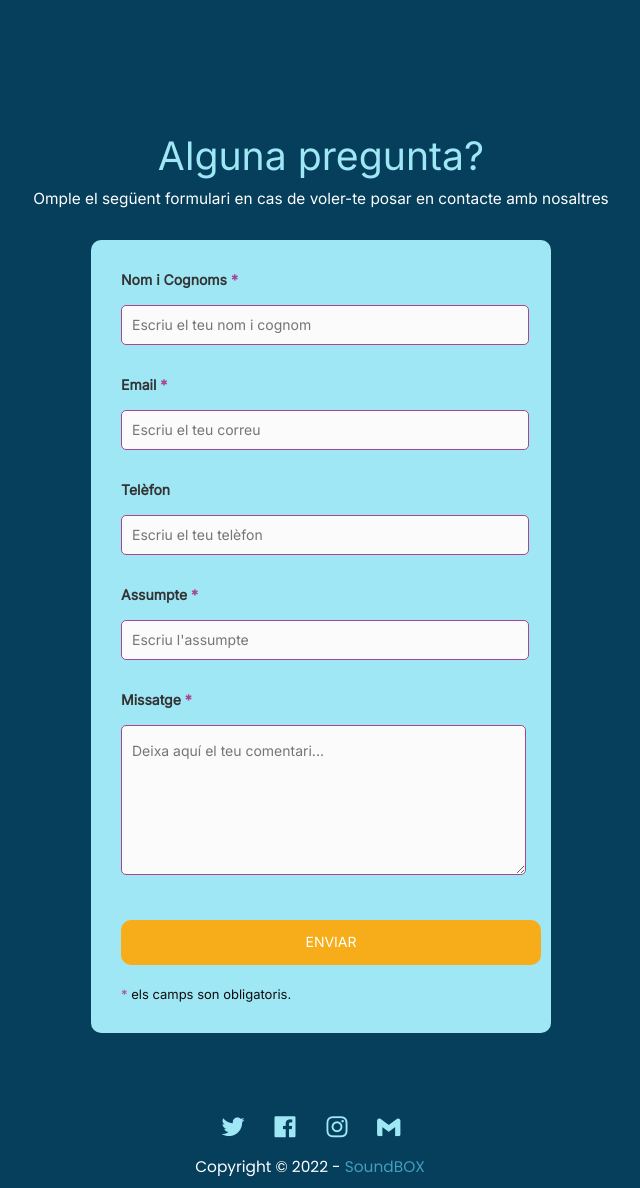
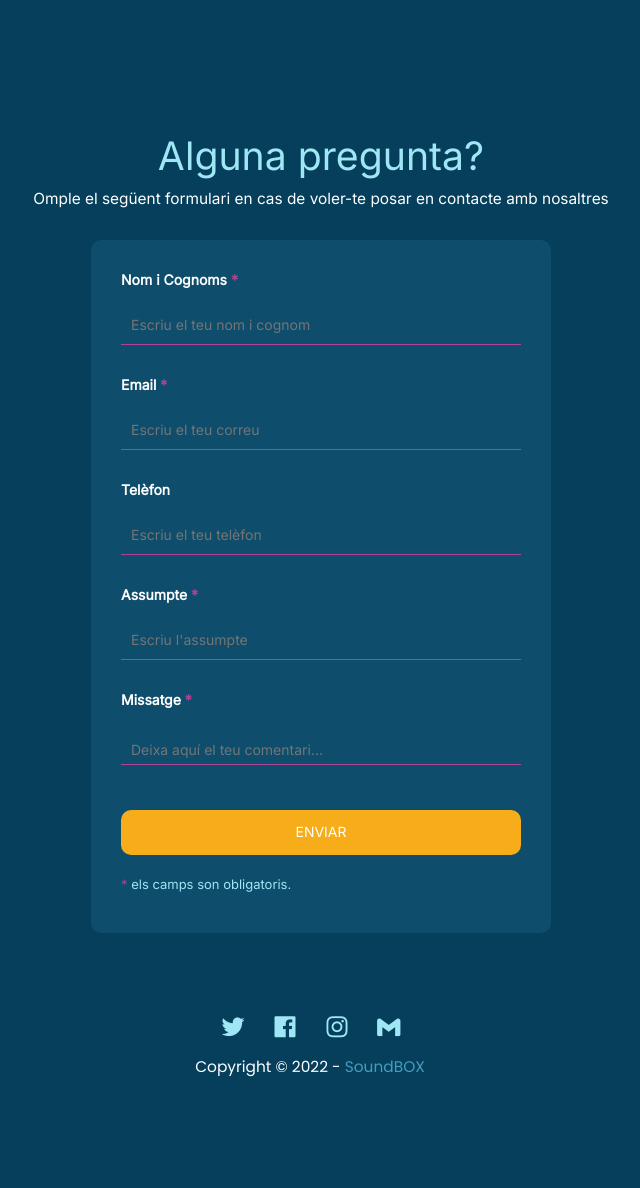
Before and after one commit to ManelFix/Projecte-Final-DAW2, a PHP site: page /html/index.html in a window 1280 px wide; the page is wider, and only the part inside the window is pictured. Shown: the part 1744-2932 px from the top of that part, without its empty margins (319-959 px from the left). After the commit the page ends 2821 px from the top of that part, so only its background shows below. Run offline with PHP 8.4, Linux system fonts and the light colour scheme.

Commit message:
Update estilo.css

```diff
--- a/css/estilo.css
+++ b/css/estilo.css
@@ -382,59 +382,59 @@ body{
     height: auto;
     margin: 80px auto;
     border-radius: 10px;
-    padding-top: 30px;
     padding-bottom: 20px;
-    background-color: #9FE7F5;
-    padding-left: 30px;
+    background-color: rgba(17, 81, 113, 0.78);
     float: inherit;
     display: flex;
     font-family: 'Inter', sans-serif;
+    padding: 30px;
+}
 
+.divContacte form {
+    width: 100%;
+}
+
+.divContacte form > * {
+    color: #9FE7F5;
 }
 
 .estilInput input {
-    background-color: #fbfbfb;
-    width: 408px;
+    background-color: transparent;
+    width: 100%;
     height: 40px;
-    border-radius: 5px;
-    border-style: solid;
-    border-width: 1px;
-    border-color: #ab4493;
-    margin-top: 10px;
+    border: none;
+    border-bottom: solid 1px #ab4493;
     padding-left: 10px;
-    margin-bottom: 20px;
+    margin: 10px auto 20px auto;
 }
 
 .estilInput textarea {
-    background-color: #fbfbfb;
-    width: 405px;
-    height: 150px;
-    border-radius: 5px;
-    border-style: solid;
-    border-width: 1px;
-    border-color: #ab4493;
-    margin-top: 10px;
+    background-color: transparent;
+    width: 100%;
+    height: 40px;
+    border: none;
+    border-bottom: solid 1px #ab4493;
     padding-left: 10px;
-    margin-bottom: 20px;
+    margin: 10px auto 20px auto;
     padding-top: 15px;
-    resize: vertical;
+    resize: none;
 }
 
 .estilInput label {
+    color: #fff;
     display: block;
     float: center;
 }
 
 .btnFormulari {
     height: 45px;
-    margin-bottom: 20px;
-    margin-top: 10px;
+    margin: 10px auto 20px auto;
     text-transform: uppercase;
     background-color: #F7AD19;
     border-color: #F7AD19;
     border-style: solid;
     border-radius: 10px;
-    width: 420px;
+    width: 100%;
     cursor: pointer;
 }
 
@@ -641,3 +641,174 @@ footer span{
     border-radius: 15px;
     margin-top: 30px;
 }
+
+/* AUDIO PLAYER */
+#audio-player-container {
+  width: 70%;
+  margin: 25px;
+  padding: 10px;
+  border-radius: 10px;
+  background: #053F5C;
+}
+
+#audio-player-container > * {
+  display: inline-block;
+  color: #fff;
+  vertical-align: bottom;
+}
+
+#audio-player-container > span, #audio-player-container > button {
+  margin: 10px 0;
+}
+.play-button-outer {
+  position:  relative;
+  width: 3em;
+  height: 3em;
+  background: #F7AD19;
+  cursor: pointer;
+  border-radius: 50%;
+}
+
+.play-button {
+  top: 16%;
+  left: 16%;
+  position: absolute;
+  background: transparent;
+  border: none;
+}
+
+#play-icon {
+  color: #fff;
+  width: 30px;
+  height: 30px;
+}
+
+.play-button-outer:hover #play-icon{
+  color: #053F5C;
+}
+
+#mute-button, #like-button {
+  background: transparent;
+  border: none;
+}
+
+#mute-button > #mute-icon:hover, #like-button > #like-icon:hover {
+  color: #F7AD19;
+}
+
+/* BARRA DURACIÓN / BARRA VOLUMEN */
+#seek-slider {
+  height: 19px;
+  -webkit-appearance: none;
+  margin: 10px 0;
+  width: 60%;
+  background: #053F5C;
+  border-radius: 5px;
+}
+
+#volume-slider {
+  height: 19px;
+  -webkit-appearance: none;
+  margin: 10px 0;
+  background: #053F5C;
+  border-radius: 5px;
+  margin-left: 15px;
+}
+
+#seek-slider:focus, #volume-slider:focus {
+  outline: none;
+}
+
+#seek-slider::-webkit-slider-runnable-track, #volume-slider::-webkit-slider-runnable-track {
+  width: 100%;
+  height: 10px;
+  cursor: pointer;
+  animate: 0.2s;
+  background: #F7AD19;
+  border-radius: 5px;
+}
+
+#seek-slider::-webkit-slider-thumb, #volume-slider::-webkit-slider-thumb {
+  height: 10px;
+  width: 0px;
+  border-radius: 25px;
+  background: #000000;
+  cursor: pointer;
+  -webkit-appearance: none;
+  margin-top: -1.5px;
+}
+
+#seek-slider:focus::-webkit-slider-runnable-track, #volume-slider:focus::-webkit-slider-runnable-track {
+  background: #F7AD19;
+}
+
+#seek-slider::-moz-range-track, #volume-slider::-moz-range-track {
+  width: 100%;
+  height: 10px;
+  cursor: pointer;
+  animate: 0.2s;
+  background: #fff;
+  border-radius: 5px;
+}
+
+#seek-slider::-moz-range-thumb, #volume-slider::-moz-range-thumb {
+  border: none;
+  height: 10px;
+  width: 0px;
+  border-radius: 25px;
+  background: #F7AD19;
+  cursor: pointer;
+}
+
+#seek-slider::-moz-range-progress, #volume-slider::-moz-range-progress {
+  height: 10px;
+  width: 100%;
+  background-color: #F7AD19;
+  border-radius: 5px;
+}
+
+#seek-slider::-ms-track, #volume-slider::-ms-track {
+  width: 100%;
+  height: 10px;
+  cursor: pointer;
+  animate: 0.2s;
+  background: transparent;
+  border-color: transparent;
+  color: transparent;
+}
+
+#seek-slider::-ms-fill-lower, #volume-slider::-ms-fill-lower {
+  background: #F7AD19;
+  border: 1px solid #000000;
+  border-radius: 10px;
+  box-shadow: 1px 1px 1px #000000;
+}
+
+#seek-slider::-ms-fill-upper, #volume-slider::-ms-fill-upper {
+  background: #fff;
+  border: 1px solid #000000;
+  border-radius: 10px;
+  box-shadow: 1px 1px 1px #000000;
+}
+
+#seek-slider::-ms-thumb, #volume-slider::-ms-thumb {
+  margin-top: 1px;
+  box-shadow: 1px 1px 1px #000000;
+  border: 1px solid #000000;
+  height: 10px;
+  width: 0px;
+  border-radius: 50%;
+  background: #000000;
+  cursor: pointer;
+}
+
+#seek-slider:focus::-ms-fill-lower, #volume-slider:focus::-ms-fill-lower {
+  background: #F7AD19;
+}
+
+#seek-slider:focus::-ms-fill-upper, #volume-slider:focus::-ms-fill-upper {
+  background: #fff;
+}
+/* FIN BARRA DURACIÓN / BARRA VOLUMEN */
+
+/* FIN AUDIO PLAYER */
```
